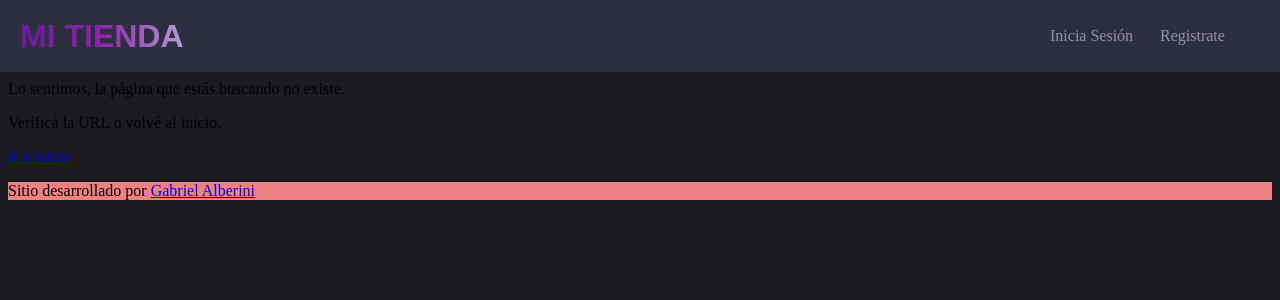
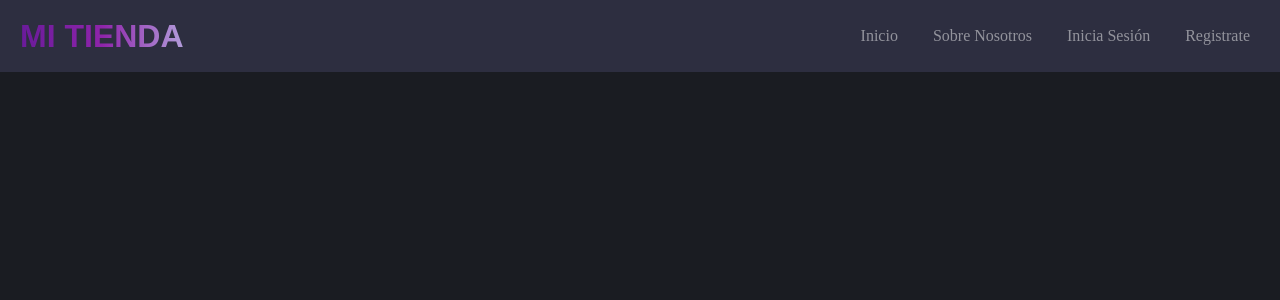
Before and after one commit to Gabriel-Salvarani/Proyecto_Final_Frontend, a React (Vite) app in the folder proyecto-final-frontend/: page /aboutus in a window 1280 px wide. Shown: the top 300 px of the page. Built offline with nearby package versions, Linux system fonts and the light colour scheme.

Commit message:
add: pagina de sobre nosotros

```diff
--- a/proyecto-final-frontend/src/components/Header.jsx
+++ b/proyecto-final-frontend/src/components/Header.jsx
@@ -30,6 +30,8 @@ const Header = () => {
               </>
             ) : (
               <>
+                <li><Link to="/">Inicio</Link></li>
+                <li><Link to="/aboutus">Sobre Nosotros</Link></li>
                 <li><Link to="/login">Inicia Sesión</Link></li>
                 <li><Link to="/registrate">Registrate</Link></li>
               </>
@@ -51,6 +53,7 @@ const Header = () => {
                 </>
               ) : (
                 <>
+                  <li><Link to="/">Inicio</Link></li>
                   <li><Link to="/login" onClick={closeMenu}>Inicia Sesión</Link></li>
                   <li><Link to="/registrate" onClick={closeMenu}>Registrate</Link></li>
                 </>
--- /dev/null
+++ b/proyecto-final-frontend/src/pages/AboutUs.jsx
@@ -0,0 +1,12 @@
+import { useEffect, useState } from "react"
+import { Layout } from "../components/Layout"
+import { useAuth } from "../context/UserContext"
+
+const AboutUs = () => {
+    return (
+        <Layout>
+
+        </Layout>
+    )
+}
+export {AboutUs}
--- a/proyecto-final-frontend/src/router/RouterApp.jsx
+++ b/proyecto-final-frontend/src/router/RouterApp.jsx
@@ -2,6 +2,7 @@ import { BrowserRouter, Routes, Route } from "react-router-dom"
 import { Home } from "../pages/Home"
 import { Dashboard } from "../pages/Dashboard"
 import { Login } from "../pages/Login"
+import { AboutUs } from "../pages/AboutUs"
 import { Register } from "../pages/Register"
 import { NotFound } from "../pages/NotFound"
 import { PrivateRoute } from "../components/PrivateRoute"
@@ -12,6 +13,7 @@ const RouterApp = () => {
       <Routes>
         <Route path="/" element={<Home />} />
         <Route path="/dashboard" element={<PrivateRoute><Dashboard /></PrivateRoute>} />
+        <Route path="/aboutus" element={<AboutUs/>}/>
         <Route path="/login" element={<Login />} />
         <Route path="/registrate" element={<Register />} />
         <Route path="*" element={<NotFound />} />
--- a/proyecto-final-frontend/src/styles/components/Header.css
+++ b/proyecto-final-frontend/src/styles/components/Header.css
@@ -36,18 +36,20 @@ body{
 }
 .nav-list {
   display: flex;
-  align-items: center;
-  justify-content: center;
-  height: 72px;
+  padding: 0;
+  margin: 0;
+  justify-content: flex-end;
   list-style: none;
+  gap: 15px;
 }
+
 .nav-list a {
-  width: 90px;
   height: 72px;
   color: #f7f7f7;
   opacity: 0.5;
   transition: 0.3s;
   text-decoration: none;
+  white-space: nowrap;
 }
 
 .logo {
```
Also changed, not shown: proyecto-final-frontend/src/styles/components/Footer.css (added).
